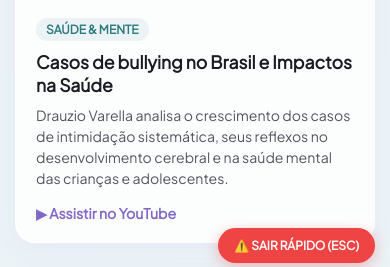
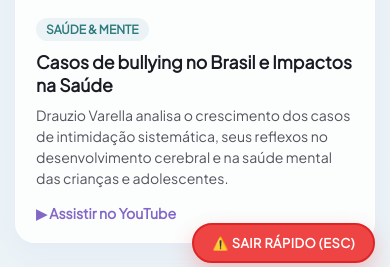
Before and after one commit to elcabullying/antibullying, a website: page noticias.html in a window 390 px wide. Shown: the part 566-833 px from the top of the page. Drawn offline with Linux system fonts and the light colour scheme.

Commit message:
noticias.html

```diff
--- a/noticias.html
+++ b/noticias.html
@@ -417,31 +417,31 @@
             border-color: var(--primary);
         }
 
-        /* BOTÃO FLUTUANTE ESC */
-        .btn-quick-exit {
+        /* BOTÃO FLUTUANTE ESC (PADRONIZADO) */
+        .floating-esc-btn {
             position: fixed;
-            bottom: 24px;
-            right: 24px;
+            bottom: 30px;
+            right: 30px;
             background-color: #EF4444;
-            color: white;
-            border: none;
-            padding: 12px 20px;
+            color: #FFFFFF;
+            border: 2px solid #DC2626;
+            padding: 15px 24px;
+            border-radius: 50px;
+            font-weight: 700;
             font-size: 0.9rem;
-            font-weight: 800;
-            border-radius: 30px;
-            box-shadow: 0 4px 15px rgba(239, 68, 68, 0.35);
+            letter-spacing: 0.5px;
             cursor: pointer;
+            box-shadow: 0 10px 25px rgba(239, 68, 68, 0.3);
+            z-index: 999;
+            transition: transform 0.2s, background-color 0.2s;
             display: flex;
             align-items: center;
             gap: 8px;
-            z-index: 1000;
-            transition: background-color 0.2s, transform 0.2s;
-            text-decoration: none;
         }
 
-        .btn-quick-exit:hover {
+        .floating-esc-btn:hover {
+            transform: scale(1.03);
             background-color: #DC2626;
-            transform: scale(1.05);
         }
 
         /* RODAPÉ */
@@ -457,14 +457,13 @@
 
         /* REGRAS DE RESPONSIVIDADE (NOTEBOOK / TABLET / CELULAR) */
 
-        /* Tablets e Celulares Maiores */
         @media (max-width: 820px) {
             .hamburger-btn {
-                display: block; /* Exibe o botão das 3 barrinhas no mobile */
+                display: block;
             }
 
             nav {
-                display: none; /* Esconde o menu por padrão no celular */
+                display: none;
                 flex-direction: column;
                 position: absolute;
                 top: 100%;
@@ -478,7 +477,7 @@
             }
 
             nav.active {
-                display: flex; /* Abre o menu quando clicado */
+                display: flex;
             }
 
             .nav-link.active::after {
@@ -501,7 +500,6 @@
             }
         }
 
-        /* Dispositivos Móveis (Celulares) */
         @media (max-width: 600px) {
             header {
                 padding: 12px 5%;
@@ -527,11 +525,11 @@
                 font-size: 0.88rem;
             }
 
-            .btn-quick-exit {
+            .floating-esc-btn {
                 bottom: 15px;
                 right: 15px;
-                padding: 10px 16px;
-                font-size: 0.75rem;
+                padding: 10px 18px;
+                font-size: 0.8rem;
             }
         }
     </style>
@@ -687,10 +685,10 @@
 
     </main>
 
-    <!-- BOTÃO SAIR RÁPIDO (ESC) -->
-    <a href="https://www.google.com" class="btn-quick-exit" id="quickExit">
+    <!-- BOTÃO FLUTUANTE ESC -->
+    <button class="floating-esc-btn" onclick="exitUrgent()">
         ⚠️ SAIR RÁPIDO (ESC)
-    </a>
+    </button>
 
     <!-- RODAPÉ -->
     <footer>
@@ -699,6 +697,10 @@
 
     <!-- SCRIPTS -->
     <script>
+        function exitUrgent() {
+            window.location.href = 'https://www.google.com';
+        }
+
         function toggleMenu() {
             const nav = document.getElementById('nav-menu');
             nav.classList.toggle('active');
@@ -717,7 +719,7 @@
 
         document.addEventListener('keydown', function(e) {
             if (e.key === 'Escape') {
-                window.location.href = 'https://www.google.com';
+                exitUrgent();
             }
         });
     </script>
```
